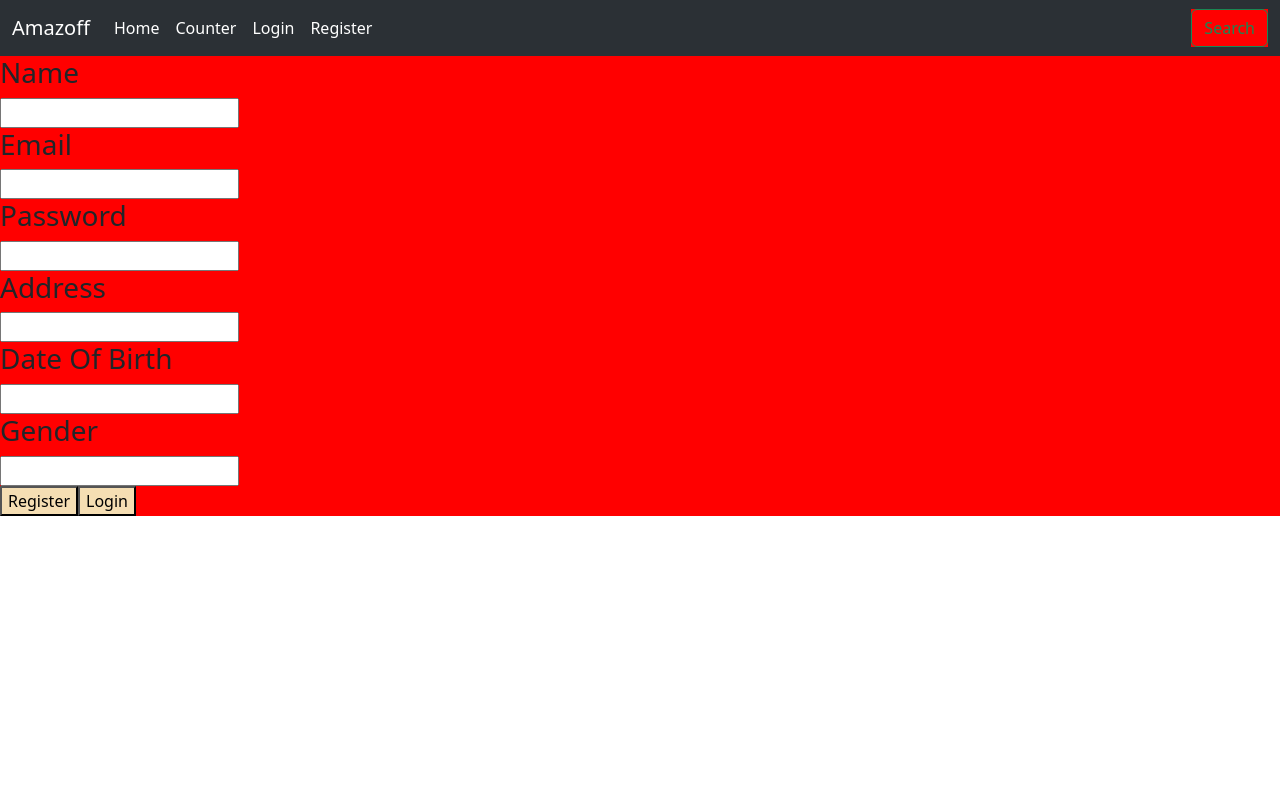
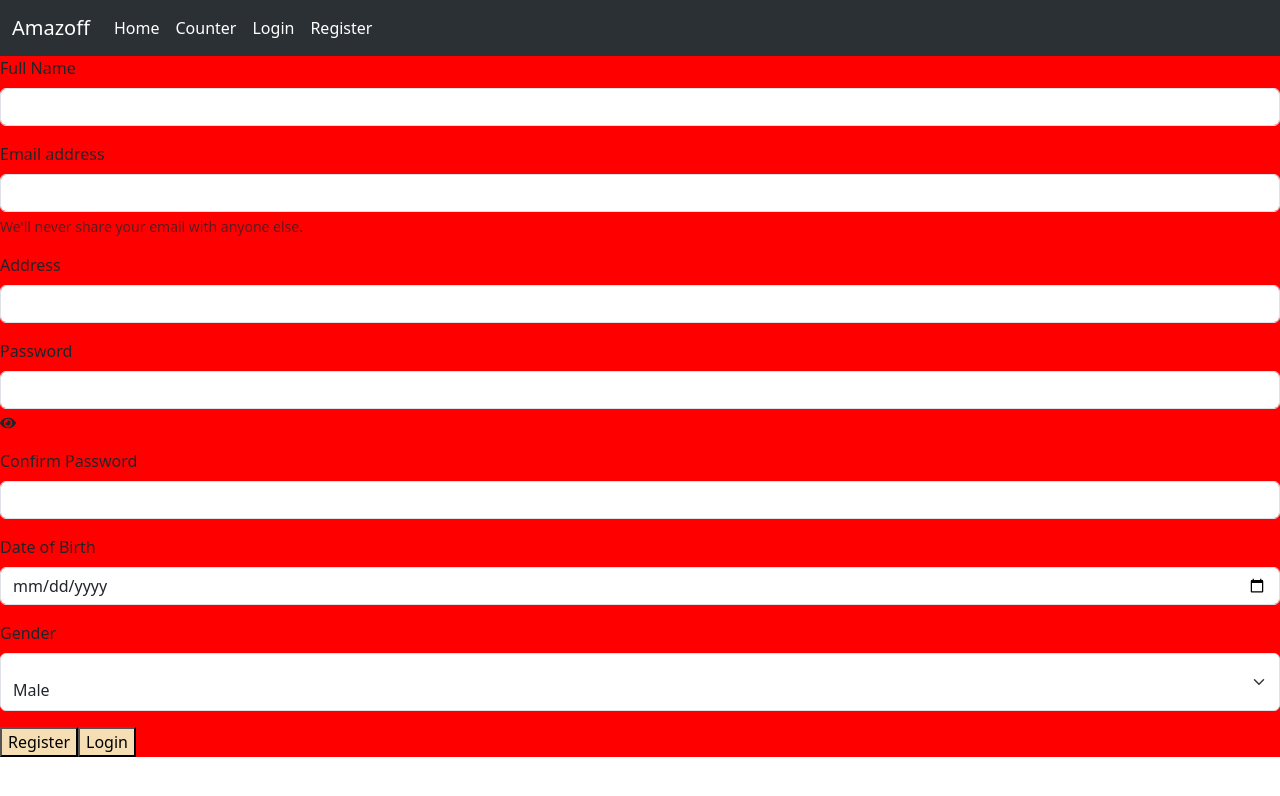
Before and after one commit to MinaMagdy651/Amazoff, a React (Create React App) app in the folder client/: page /register in a window 1280 px wide. Shown: the top 796 px of the page. Built offline with nearby package versions, Linux system fonts and the light colour scheme.

Commit message:
Sign up form

```diff
--- a/client/src/Components/navbar/navbar.jsx
+++ b/client/src/Components/navbar/navbar.jsx
@@ -65,11 +65,6 @@ function Navbar_() {
                 </Link>
               </li>
             </ul>
-            <form className="d-flex" role="search">
-              <button className="btn btn-outline-success" type="submit">
-                Search
-              </button>
-            </form>
           </div>
         </div>
       </nav>
--- a/client/src/Components/register/register.jsx
+++ b/client/src/Components/register/register.jsx
@@ -4,6 +4,7 @@ import useFetchRegister from "../../shared/useFetchRegister";
 import { useForm } from "react-hook-form";
 import { useState } from "react";
 import useCheckEmail from "../../shared/useCheckEmail";
+import { FaEye } from "react-icons/fa";
 
 function Register() {
   const [data, setData] = useState();
@@ -14,43 +15,117 @@ function Register() {
   useFetchRegister(data ? data : null);
   useCheckEmail(watch("email"));
 
+  const showPassword = () => {
+    var x = document.getElementById("password");
+    if (x.type === "password") {
+      x.type = "text";
+    } else {
+      x.type = "password";
+    }
+  };
+
   return (
     <form onSubmit={handleSubmit(onSubmit)}>
-      <span>
-        <h3>Name</h3>
-        <input {...register("name", { required: true })} />
-      </span>
+      <div className="mb-3">
+        <label htmlFor="name" className="form-label">
+          Full Name
+        </label>
+        <input
+          type="name"
+          className="form-control"
+          id="name"
+          {...register("name", { required: true })}
+        />
+      </div>
 
-      <span>
-        <h3>Email</h3>
-        <input {...register("email", { required: true })} />
-      </span>
+      <div className="mb-3">
+        <label htmlFor="email" className="form-label">
+          Email address
+        </label>
+        <input
+          type="email"
+          className="form-control"
+          id="email"
+          {...register("email", { required: true })}
+        />
+        <div id="emailHelp" className="form-text">
+          We'll never share your email with anyone else.
+        </div>
+      </div>
 
-      <span>
-        <h3>Password</h3>
-        <input {...register("password", { required: true })} />
-      </span>
+      <div className="mb-3">
+        <label htmlFor="address" className="form-label">
+          Address
+        </label>
+        <input
+          className="form-control"
+          id="address"
+          {...register("address", { required: true })}
+        />
+      </div>
 
-      <span>
-        <h3>Address</h3>
-        <input {...register("address", { required: true })} />
-      </span>
-      <span>
-        <h3>Date Of Birth</h3>
-        <input {...register("dob", { required: true })} />
-      </span>
+      <div className="mb-3">
+        <label htmlFor="passowrd" className="form-label">
+          Password
+        </label>
+        <input
+          type="password"
+          className="form-control"
+          id="password"
+          {...register("password", { required: true })}
+        />
+        <FaEye onClick={showPassword} />
+      </div>
 
-      <span>
-        <h3>Gender</h3>
-        <input {...register("gender", { required: true })} />
-      </span>
-      <div>
-        <button type="submit">Register</button>
+      <div className="mb-3">
+        <label htmlFor="confirmPassword" className="form-label">
+          Confirm Password
+        </label>
+        <input
+          type="password"
+          className="form-control"
+          id="confirmPassword"
+          required
+        />
+      </div>
 
-        <Link to="/login">
-          <button type="button">Login</button>
-        </Link>
+      <div className="mb-3">
+        <label htmlFor="dob" className="form-label">
+          Date of Birth
+        </label>
+        <input
+          type="date"
+          data-date=""
+          data-date-format="DD MMMM YYYY"
+          className="form-control"
+          id="dob"
+          {...register("dob", { required: true })}
+        />
       </div>
+
+      <div className="mb-3">
+        <label htmlFor="gender" className="form-label">
+          Gender
+        </label>
+        <div className="form-floating">
+          <select
+            className="form-select"
+            id="gender"
+            aria-label="Gender"
+            {...register("gender", { required: true })}
+          >
+            <option value="male">Male</option>
+            <option value="female">Female</option>
+            <option value="other">Other</option>
+          </select>
+        </div>
+      </div>
+
+      <button type="submit">Register</button>
+
+      <Link to="/login">
+        <button type="button">Login</button>
+      </Link>
     </form>
   );
 }
--- a/client/src/shared/useCheckEmail.js
+++ b/client/src/shared/useCheckEmail.js
@@ -5,7 +5,7 @@ const useCheckEmail = (data) => {
   if (data) {
     axios
       .post(CHECK_EMAIL, {
-        data,
+        email: data,
       })
       .then((response) => {
         console.log("response", response.data);
--- a/client/src/shared/useFetchRegister.js
+++ b/client/src/shared/useFetchRegister.js
@@ -3,6 +3,7 @@ const REGISTER_URL = "/customer-register";
 
 const useFetchRegister = (data) => {
   if (data) {
+    console.log(data);
     axios
       .post(REGISTER_URL, {
         name: data.name,
```
Also changed, not shown: client/package.json (+9 -1 lines), 1 other file (tests, documents, lock files or other folders).
